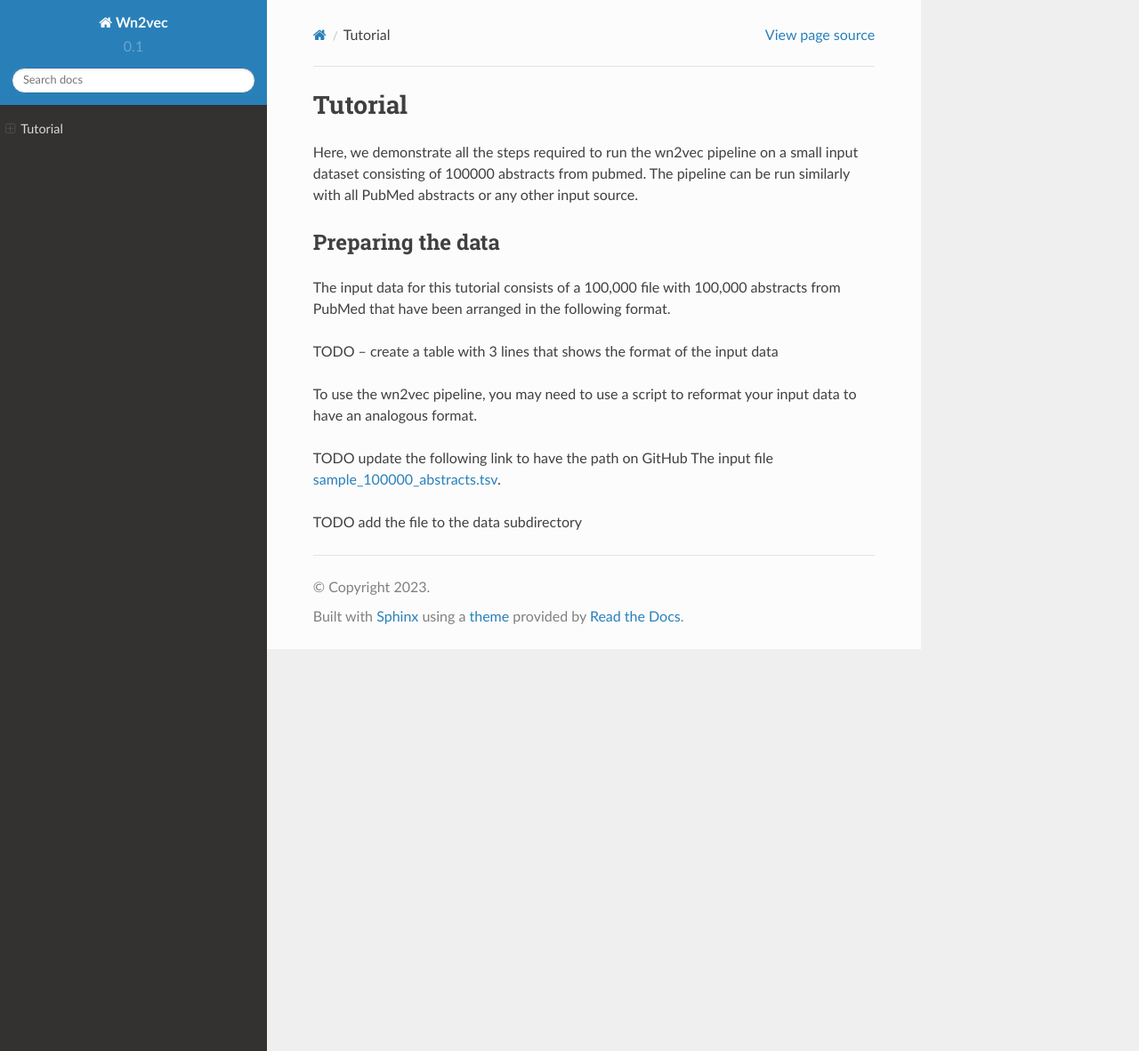
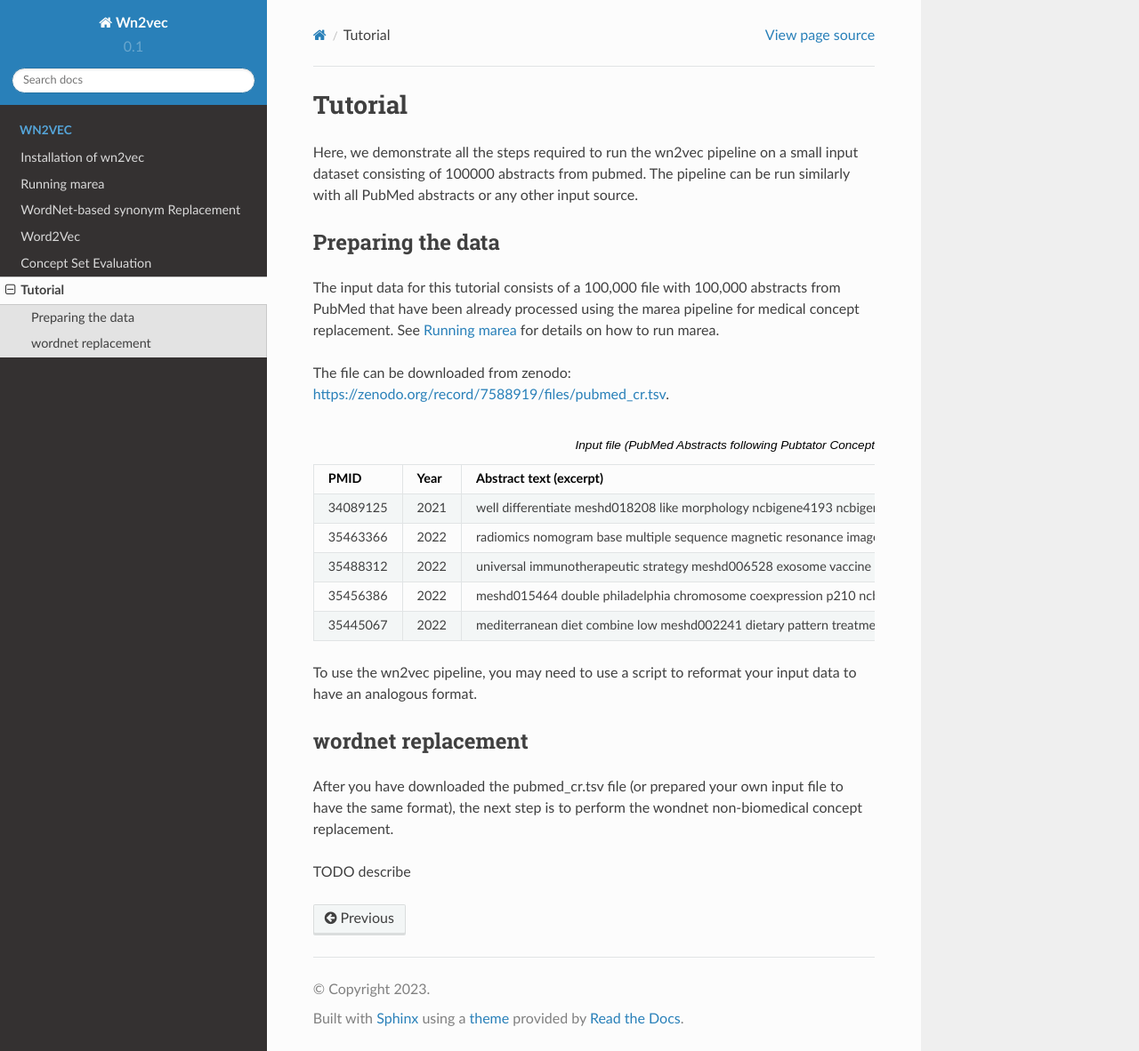
Before and after one commit to TheJacksonLaboratory/wn2vec, a Sphinx documentation site: the page built from docs/tutorial.rst, in a window 1280 px wide and 1182 px high. Shown: the whole window at 89% size. Built offline with Sphinx 7.4.7 and the Read the Docs theme 2.0.0, drawn with Linux system fonts in a browser that asks for light colours; pages that are not in the unit, such as notebooks, are missing from menus.

Commit message:
updating tutorial

```diff
--- /dev/null
+++ b/docs/_files/sample_pubmed.csv
@@ -0,0 +1,6 @@
+PMID,Year,Abstract text (excerpt)
+34089125,2021,well differentiate meshd018208 like morphology ncbigene4193 ncbigene4193 ncbigene1649 ncbigene1649 co amplification (...)
+35463366,2022,radiomics nomogram base multiple sequence magnetic resonance image predicts long term survival patient diagnose (...)
+35488312,2022,universal immunotherapeutic strategy meshd006528 exosome vaccine engage adaptive innate immune response background (...)
+35456386,2022,meshd015464 double philadelphia chromosome coexpression p210 ncbigene8506 ncbigene8506 fusion transcript philadelphia (...)
+35445067,2022,mediterranean diet combine low meshd002241 dietary pattern treatment meshd011085 patient objective determine therapeutic (...)
--- a/docs/tutorial.rst
+++ b/docs/tutorial.rst
@@ -10,14 +10,25 @@ Here, we demonstrate all the steps required to run the wn2vec pipeline on a smal
 Preparing the data
 ^^^^^^^^^^^^^^^^^^
 
-The input data for this tutorial consists of a 100,000 file with 100,000 abstracts from PubMed that have been arranged in the
-following format.
+The input data for this tutorial consists of a 100,000 file with 100,000 abstracts from PubMed that have been already
+processed using the marea pipeline for medical concept replacement. See :ref:`rst_marea` for details on how to
+run marea.
 
-TODO -- create a table with 3 lines that shows the format of the input data
+The file can be downloaded from zenodo: `https://zenodo.org/record/7588919/files/pubmed_cr.tsv <https://zenodo.org/record/7588919/files/pubmed_cr.tsv?download=1>`_.
+
+
+.. csv-table:: Input file (PubMed Abstracts following Pubtator Concept Replacement)
+   :file: _files/sample_pubmed.csv
+   :header-rows: 1
+   :widths: 20, 20, 260
 
 To use the wn2vec pipeline, you may need to use a script to reformat your input data to have an analogous format.
 
-TODO update the following link to have the path on GitHub
-The input file `sample_100000_abstracts.tsv <../data/sample_100000_abstracts.tsv>`_.
+wordnet replacement
+^^^^^^^^^^^^^^^^^^^
 
-TODO add the file to the data subdirectory
+After you have downloaded the pubmed_cr.tsv file (or prepared your own input file to have the same format),
+the next step is to perform the wondnet non-biomedical concept replacement.
+
+
+TODO describe
```
Also changed, not shown: docs/index.rst (+8 -7 lines).
